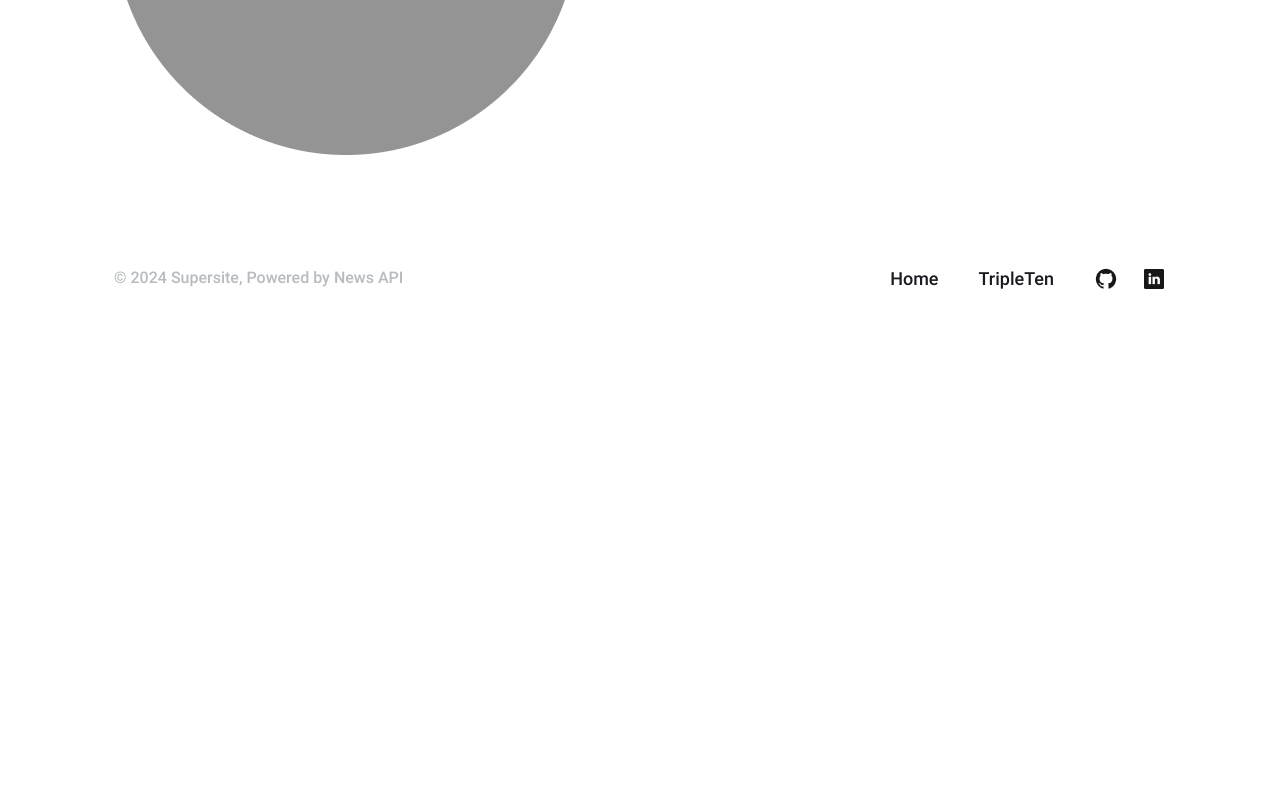
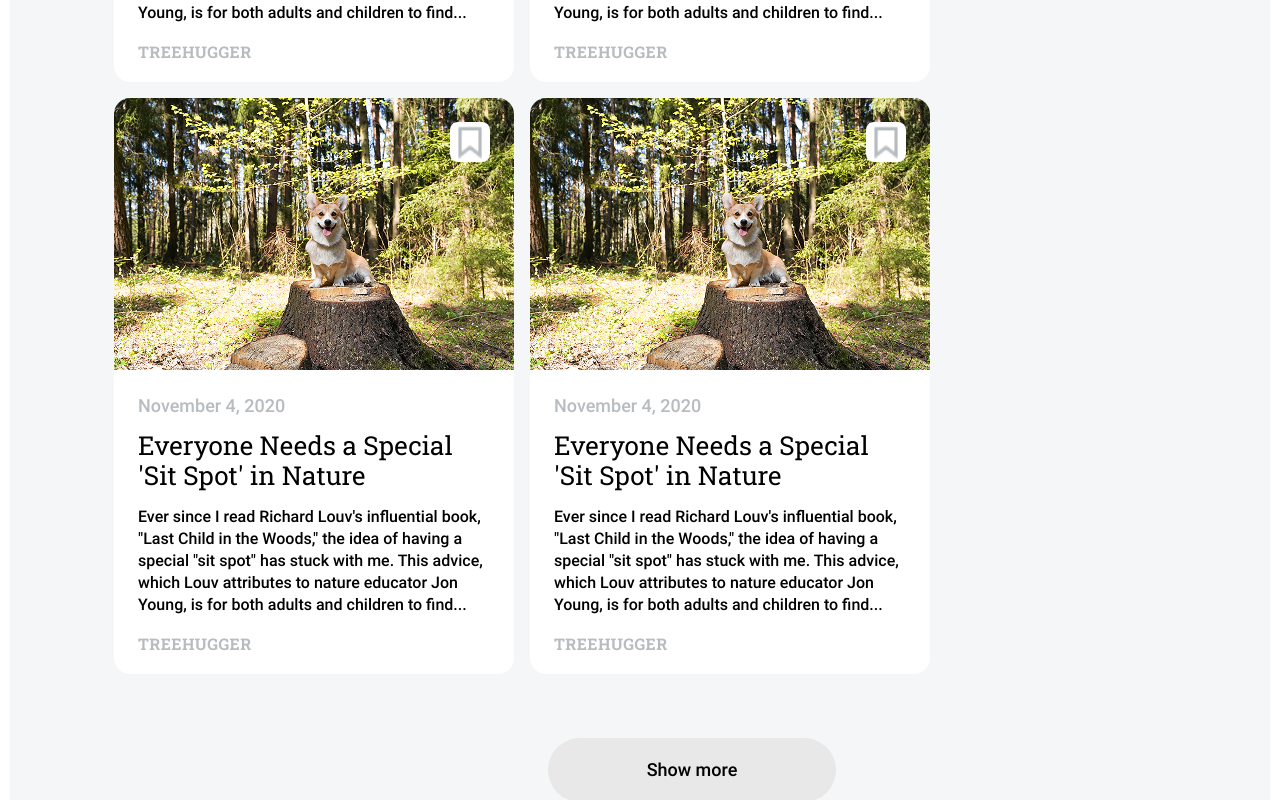
Before and after one commit to cdmstr-kev/news-explorer-frontend, a React (Vite) app: page / in a window 1280 px wide. Shown: the part 1260-2060 px from the top of the page. Before the commit the page ends 1577 px from the top, so only its background shows below. Built offline with nearby package versions, Linux system fonts and the light colour scheme.

Commit message:
implement basic structure for card and result section

```diff
--- a/src/components/About/About.css
+++ b/src/components/About/About.css
@@ -5,7 +5,7 @@
 .author {
   width: 100%;
   display: flex;
-  margin-top: 160px;
+  margin-top: 80px;
   gap: 56px;
   padding: 0 104px 80px 104px;
   box-sizing: border-box;
--- a/src/components/Main/Main.css
+++ b/src/components/Main/Main.css
@@ -1,5 +1,6 @@
 .main {
   width: 100%;
+  min-height: 576px;
   display: flex;
   align-items: center;
   justify-content: center;
@@ -14,6 +15,7 @@
 
 .main__hero {
   max-width: 608px;
+  min-height: 493px;
 }
 
 .main__title {
@@ -40,6 +42,7 @@
   min-height: 282px;
   padding-left: 104px;
   box-sizing: border-box;
+  background-color: #F5F6F7;
 }
 
 .main__content-title {
@@ -47,5 +50,31 @@
   font-weight: 400;
   font-size: 40px;
   line-height: 46px;
-  margin: 160px auto 64px 0;
+  margin: 80px auto 64px 0;
 }
+
+.main__card-list {
+  display: flex;
+  flex-wrap: wrap;
+  gap: 16px;
+  list-style: none;
+  padding: 0;
+  margin: 0;
+}
+
+.main__show-more {
+  display: block;
+  font-family: 'roboto', Georgia, 'Times New Roman', serif;
+  font-weight: 500;
+  font-size: 18px;
+  line-height: 24px;
+  text-align: center;
+  vertical-align: middle;
+  width:288px;
+  height: 64px;
+  border: none;
+  background-color: #E8E8E8;
+  border-radius: 80px;
+  margin: 64px auto 80px auto;
+  padding: 0;
+}
--- a/src/components/Main/Main.jsx
+++ b/src/components/Main/Main.jsx
@@ -17,16 +17,25 @@ export const Main = ({ searchQuery, setSearchQuery, onSubmit }) => {
           Find the lastest news on any topic and save the in your personal
           account.
         </h2>
+        <SearchForm
+          searchQuery={searchQuery}
+          setSearchQuery={setSearchQuery}
+          onSubmit={onSubmit}
+        />
       </section>
-      <SearchForm
-        searchQuery={searchQuery}
-        setSearchQuery={setSearchQuery}
-        onSubmit={onSubmit}
-      />
       <section className={"main__content"}>
         <h1 className={"main__content-title"}>Search results</h1>
 
-        <NewsCard />
+        <ul className={"main__card-list"}>
+          <NewsCard />
+          <NewsCard />
+          <NewsCard />
+          <NewsCard />
+        </ul>
+
+        <button type={"button"} className={"main__show-more"}>
+          Show more
+        </button>
       </section>
       <About />
     </main>
--- a/src/components/NewsCard/NewsCard.css
+++ b/src/components/NewsCard/NewsCard.css
@@ -1,3 +1,66 @@
-.newsCard-container {
-  width: 100%;
+.card {
+  max-width: 400px;
+  max-height: 576px;
+  text-decoration: none;
+  list-style: none;
+  /*border: 1px solid red;*/
+  border-radius: 16px;
+  overflow: hidden;
+  background: white;
+  position: relative;
+  /*margin-bottom: 64px;*/
 }
+
+.card__image {
+}
+
+.card__date {
+  /*TODO change font to Sans Pro like design */
+  font-family: 'roboto', Georgia, 'Times New Roman', serif;
+  font-weight: 400;
+  font-size: 18px;
+  line-height: 24px;
+  color: #B6BCBF;
+  margin: 0 auto 12px auto;
+}
+
+.card__contents {
+  padding: 20px 24px 18px;
+}
+
+.card__title {
+  font-family: 'roboto-slab', Georgia, 'Times New Roman', serif;
+  font-weight: 400;
+  font-size: 26px;
+  line-height: 30px;
+  margin: 0 auto 16px auto;
+}
+
+.card__description {
+  font-family: 'roboto', Georgia, 'Times New Roman', serif;
+  font-weight: 400;
+  font-size: 16px;
+  line-height: 22px;
+  margin: 0 auto 18px auto;
+}
+
+.card__subtitle {
+  font-family: 'roboto-slab', Georgia, 'Times New Roman', serif;
+  font-weight: 700;
+  font-size: 16px;
+  line-height: 20px;
+  letter-spacing: 0.4px;
+  text-transform: uppercase;
+  margin: 0 auto 24px auto;
+  color: #B6BCBF;
+}
+
+.card__bookmark {
+  width: 40px;
+  height: 40px;
+  background-color: white;
+  position: absolute;
+  top: 24px;
+  right: 24px;
+  border-radius: 8px;
+}
--- a/src/components/NewsCard/NewsCard.jsx
+++ b/src/components/NewsCard/NewsCard.jsx
@@ -1,6 +1,27 @@
 import "./NewsCard.css";
+import placeholder from "../../assets/placeholderimage.png";
+import bookmark from "../../assets/bookmark.png";
 
 const NewsCard = () => {
-  return <div className="newsCard-container">NewsCard</div>;
+  return (
+    <li className="card">
+      <img className={"card__image"} src={placeholder} alt="card-image" />
+      <div className="card__contents">
+        <p className={"card__date"}>November 4, 2020</p>
+
+        <h1 className={"card__title"}>
+          Everyone Needs a Special 'Sit Spot' in Nature
+        </h1>
+        <p className={"card__description"}>
+          Ever since I read Richard Louv's influential book, "Last Child in the
+          Woods," the idea of having a special "sit spot" has stuck with me.
+          This advice, which Louv attributes to nature educator Jon Young, is
+          for both adults and children to find...
+        </p>
+        <p className={"card__subtitle"}>TREEHUGGER</p>
+        <img className={"card__bookmark"} src={bookmark} alt="bookmark-icon" />
+      </div>
+    </li>
+  );
 };
 export default NewsCard;
```
Also changed, not shown: src/assets/bookmark.png (added), src/assets/placeholderimage.png (added).
